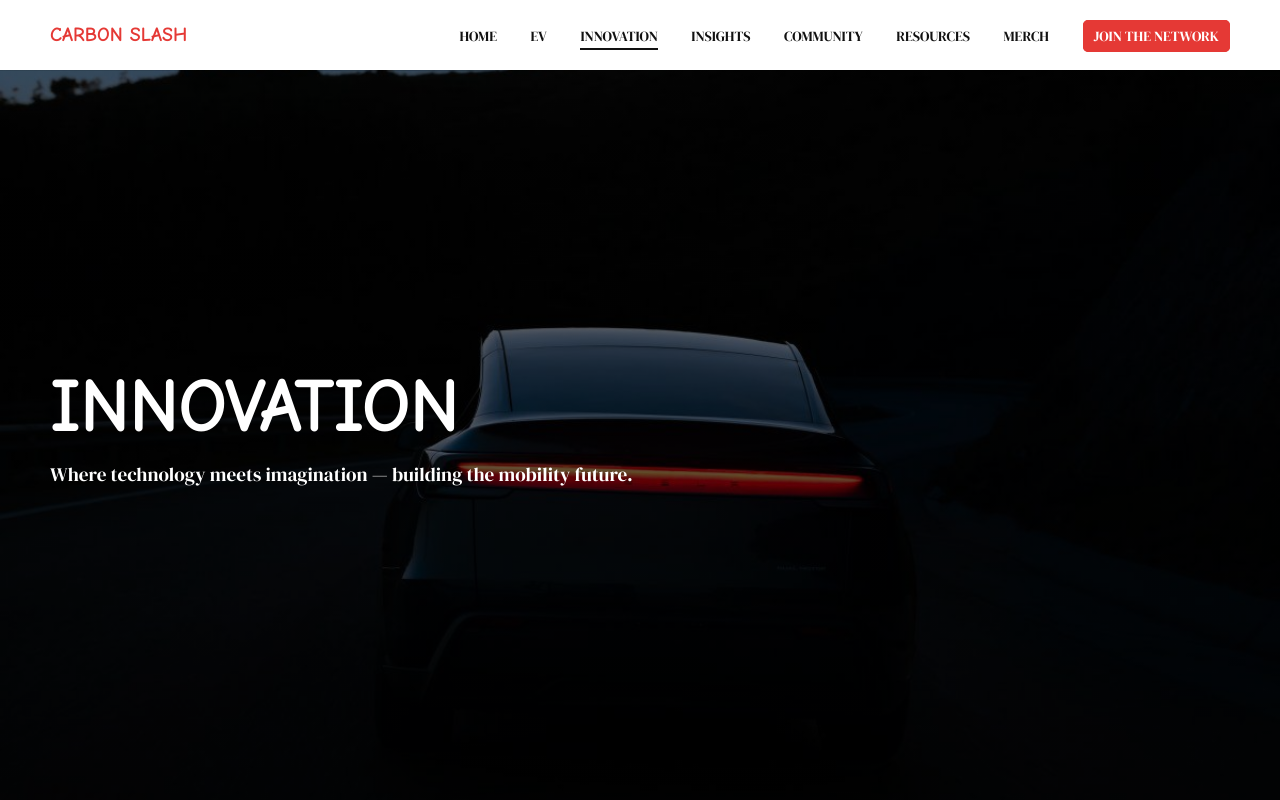
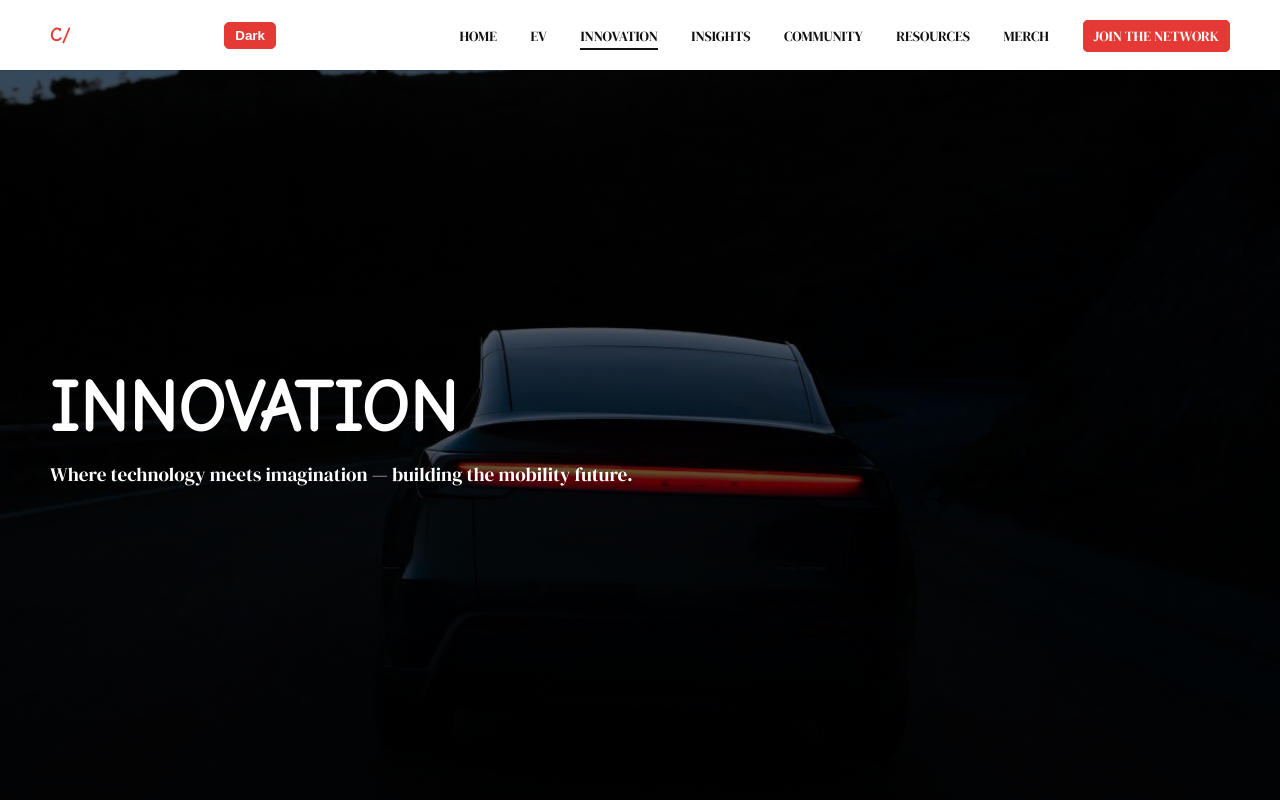
Before and after one commit to carbonslash/CarbonSlash, a plain HTML site: page docs/innovation.html in a window 1280 px wide. Shown: the top 800 px of the page. Drawn offline with Linux system fonts and the light colour scheme; a web font is replaced by a local one.

Commit message:
Update innovation.html

```diff
--- a/docs/innovation.html
+++ b/docs/innovation.html
@@ -11,7 +11,10 @@
 
   <!-- HEADER -->
   <header class="header">
-    <div class="logo">CARBON SLASH</div>
+     <div class="logo">C/</div>
+	<button id="theme-toggle" class="cta-nav">
+        Go Dark
+    </button>
     <nav class="nav">
       <a href="index.html">Home</a>
       <a href="ev.html">EV</a>
```
